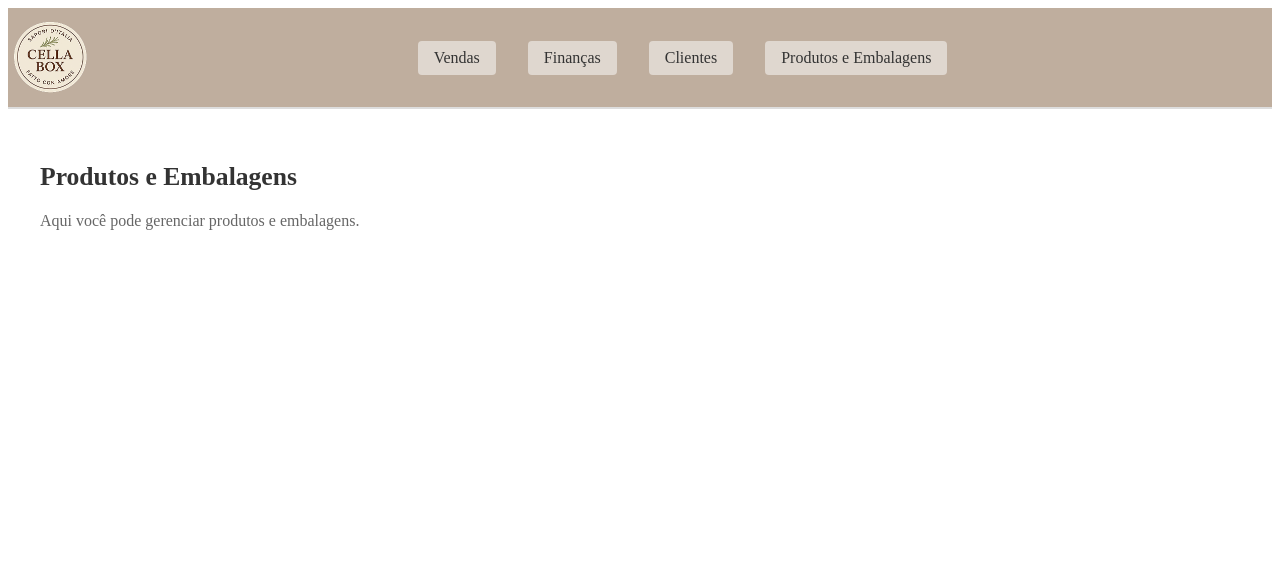
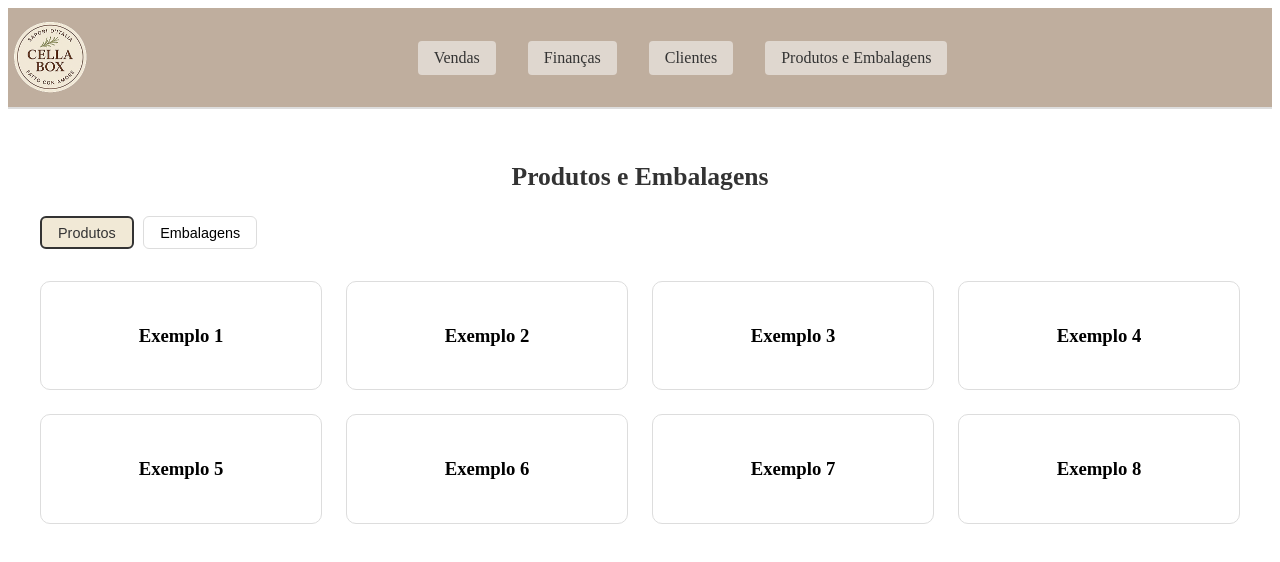
Before and after one commit to TheoVm/Projeto-Integrador-Cellabox, a Next.js app in the folder cellabox/: page /produtos-embalagens in a window 1280 px wide. Shown: the top 562 px of the page. Built offline with nearby package versions, Linux system fonts and the light colour scheme.

Commit message:
Template produtos-embalagens

```diff
--- a/cellabox/app/produtos-embalagens/page.js
+++ b/cellabox/app/produtos-embalagens/page.js
@@ -1,10 +1,64 @@
-import styles from './page.module.css';
+"use client";
+
+import { useState } from "react";
+import { useRouter } from "next/navigation";
+import styles from "./page.module.css";
 
 export default function ProdutosEmbalagens() {
+  const [view, setView] = useState("produtos");
+  const router = useRouter();
+
+  const produtos = [
+    { id: 1, nome: "Exemplo 1" },
+    { id: 2, nome: "Exemplo 2" },
+    { id: 3, nome: "Exemplo 3" },
+    { id: 4, nome: "Exemplo 4" },
+    { id: 5, nome: "Exemplo 5" },
+    { id: 6, nome: "Exemplo 6" },
+    { id: 7, nome: "Exemplo 7" },
+    { id: 8, nome: "Exemplo 8" },
+  ];
+
+  const embalagens = [
+    { id: 1, nome: "Embalagem 1" },
+    { id: 2, nome: "Embalagem 2" },
+    { id: 3, nome: "Embalagem 3" },
+    { id: 4, nome: "Embalagem 4" },
+  ];
+
+  const lista = view === "produtos" ? produtos : embalagens;
+
   return (
     <main className={styles.mainContainer}>
       <h2>Produtos e Embalagens</h2>
-      <p>Aqui você pode gerenciar produtos e embalagens.</p>
+
+      <div className={styles.topButtons}>
+        <button
+          className={view === "produtos" ? styles.active : ""}
+          onClick={() => setView("produtos")}
+        >
+          Produtos
+        </button>
+
+        <button
+          className={view === "embalagens" ? styles.active : ""}
+          onClick={() => setView("embalagens")}
+        >
+          Embalagens
+        </button>
+      </div>
+
+      <div className={styles.grid}>
+        {lista.map((item) => (
+          <div
+            key={item.id}
+            className={styles.card}
+            onClick={() => router.push(`/${view}/${item.id}`)}
+          >
+            <h3>{item.nome}</h3>
+          </div>
+        ))}
+      </div>
     </main>
   );
 }
--- a/cellabox/app/produtos-embalagens/page.module.css
+++ b/cellabox/app/produtos-embalagens/page.module.css
@@ -2,15 +2,59 @@
   padding: 2rem;
   max-width: 1200px;
   margin: 0 auto;
+  text-align: center;
 }
 
 .mainContainer h2 {
   color: #333;
-  margin-bottom: 1rem;
+  margin-bottom: 1.5rem;
   font-size: 1.6rem;
 }
 
-.mainContainer p {
-  color: #666;
-  line-height: 1.6;
+.topButtons {
+  display: flex;
+  justify-content: left;
+  gap: 0.6rem;
+  margin-bottom: 2rem;
 }
+
+.topButtons button {
+  padding: 0.4rem 1rem;
+  font-size: 0.9rem;
+  border: 1px solid #ddd;
+  background: white;
+  border-radius: 6px;
+  cursor: pointer;
+  transition: 0.2s;
+}
+
+.topButtons button.active {
+  background: #F1E9D6;
+  border-color: #ddd;
+  color: #333;
+  border: 2px solid;
+}
+
+.grid {
+  display: grid;
+  grid-template-columns: repeat(4, 1fr);
+  gap: 1.5rem;
+}
+
+.card {
+  background: white;
+  border: 1px solid #ddd;
+  border-radius: 10px;
+  padding: 1.5rem;
+  cursor: pointer;
+  transition: 0.2s;
+}
+
+.card:hover {
+  border-color: #ccc;
+}
+
+.cardSelected {
+  background: #F1E9D6;
+  border-color: #d6cdb5;
+}
--- a/cellabox/app/produtos/[id]/page.module.css
+++ b/cellabox/app/produtos/[id]/page.module.css
@@ -1,17 +1,128 @@
 .mainContainer {
   padding: 2rem;
-  max-width: 1200px;
-  margin: 0 auto;
+  display: flex;
+  justify-content: center;
 }
 
-.mainContainer h2 {
-  color: #333;
-  margin-bottom: 1rem;
-  font-size: 1.6rem;
+.card {
+  background: #F1E9D6;
+  border: 1px solid #ccc;
+  border-radius: 12px;
+  padding: 2rem;
+  max-width: 900px;
+  width: 100%;
 }
 
-.mainContainer p {
-  color: #666;
-  line-height: 1.6;
-  margin-bottom: 0.5rem;
+.topSection {
+  display: flex;
+  gap: 1.5rem;
+  margin-bottom: 1.5rem;
 }
+
+.image {
+  width: 150px;
+  height: 150px;
+  border-radius: 10px;
+  object-fit: cover;
+  border: 2px solid #333;
+}
+
+.info h1 {
+  margin: 0;
+  font-size: 1.8rem;
+}
+
+.info p {
+  margin-top: 0.5rem;
+}
+
+.metrics {
+  display: flex;
+  gap: 2rem;
+  margin-bottom: 1.5rem;
+}
+
+.metrics div {
+  display: flex;
+  flex-direction: column;
+}
+
+.metrics span {
+  font-size: 0.9rem;
+}
+
+.metrics strong {
+  color: green;
+}
+
+/* LAYOUT */
+.bottomRow {
+  display: flex;
+  gap: 1.5rem;
+}
+
+.sectionWrapper {
+  flex: 0.6;
+}
+
+.sectionWrapperSmall {
+  flex: 0.4;
+}
+
+.sectionTitle {
+  margin-left: 8px;
+  margin-bottom: 4px;
+  font-size: 0.95rem;
+  font-weight: 600;
+}
+
+.section,
+.sectionSmall {
+  border: 1px solid #999;
+  border-radius: 10px;
+  padding: 1rem;
+}
+
+.table3 {
+  margin-top: 0.3rem;
+}
+
+.rowHeader3 {
+  display: grid;
+  grid-template-columns: 1fr auto auto;
+  gap: 1rem;
+  font-weight: 600;
+  border-bottom: 1px solid #333;
+  margin-bottom: 0.3rem;
+  font-size: 0.9rem;
+}
+
+.row3 {
+  display: grid;
+  grid-template-columns: 1fr auto auto;
+  gap: 1rem;
+  font-size: 0.85rem;
+}
+
+.rowHeader2 {
+  display: grid;
+  grid-template-columns: 1fr auto;
+  gap: 1rem;
+  font-weight: 600;
+  border-bottom: 1px solid #333;
+  margin-bottom: 0.3rem;
+  font-size: 0.9rem;
+}
+
+.row2 {
+  display: grid;
+  grid-template-columns: 1fr auto;
+  gap: 1rem;
+  font-size: 0.85rem;
+}
+
+.row3 span:last-child,
+.row3 span:nth-child(2),
+.row2 span:last-child {
+  text-align: right;
+}
```
Also changed, not shown: cellabox/app/produtos/[id]/page.js (+94 -4 lines).
